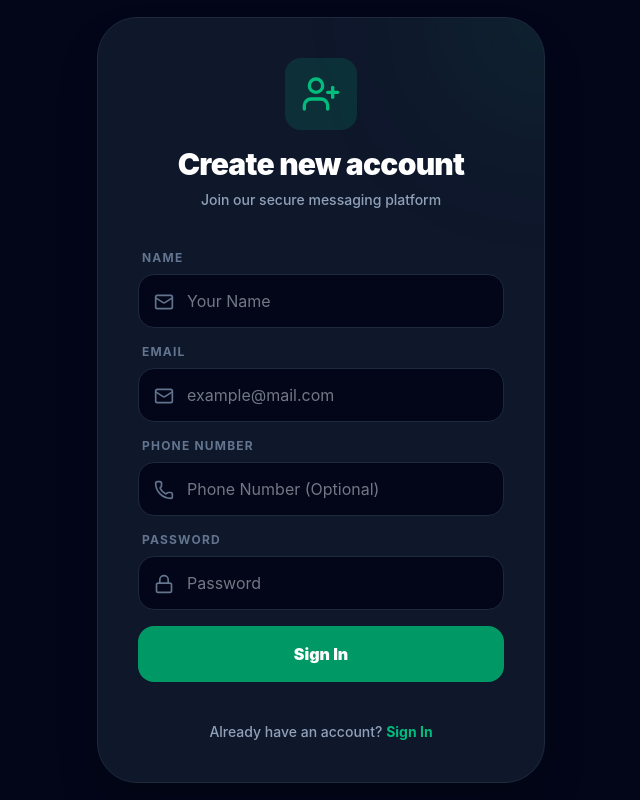
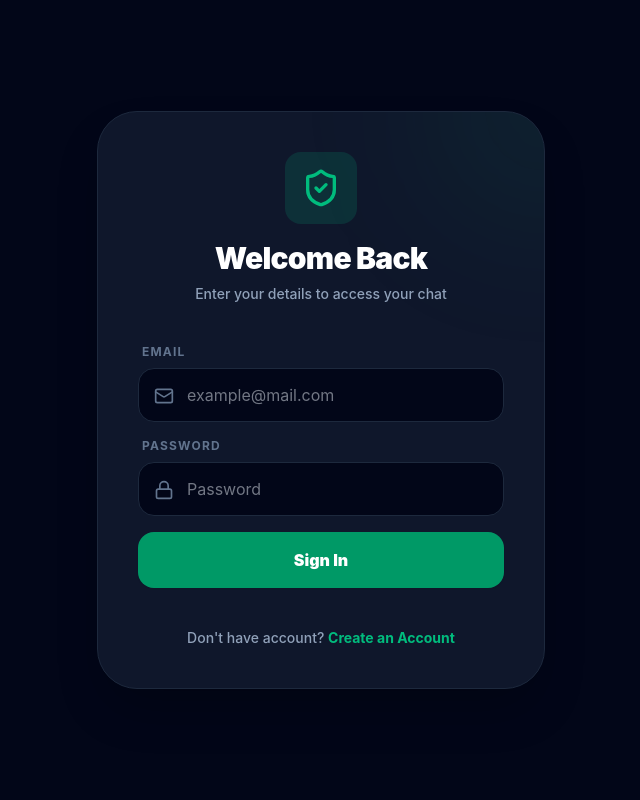
Before and after one commit to fahimx51/cheat-realtime-chat-client, a React (Vite) app: page /login in a window 1280 px wide. Shown: the whole page, without its empty margins (319-959 px from the left). Built offline with nearby package versions, Linux system fonts and the light colour scheme.

Commit message:
Added login logic and setup AuthContext and routes

```diff
--- a/src/App.jsx
+++ b/src/App.jsx
@@ -1,19 +1,40 @@
+import { Navigate, Route, Routes } from "react-router-dom"
 import Home from "./pages/Home"
 import Login from "./pages/Login"
 import Profile from "./pages/Profile"
 import Register from "./pages/Register"
+import { useContext } from "react"
+import { AuthContext } from "./contexts/AuthContext"
 
 function App() {
+
+  const { user } = useContext(AuthContext);
 
   return (
     <div className="min-h-screen bg-slate-950 text-slate-200 selection:bg-emerald-500/30">
 
-      {/* <Login /> */}
-      <Register />
+      <Routes>
+        <Route
+          path="/login"
+          element={!user ? <Login /> : <Navigate to='/' />}
+        />
 
-      {/* <Home /> */}
+        <Route
+          path="/register"
+          element={!user ? <Register /> : <Navigate to='/' />}
+        />
 
-      {/* <Profile /> */}
+        <Route
+          path="/profile"
+          element={user ? <Profile /> : <Navigate to='/login' />}
+        />
+
+        <Route
+          path="/"
+          element={user ? <Home /> : <Navigate to='/login' />}
+        />
+
+      </Routes>
 
     </div>
   )
--- /dev/null
+++ b/src/contexts/AuthContext.jsx
@@ -0,0 +1,44 @@
+import { createContext, useEffect, useState } from "react";
+
+export const AuthContext = createContext();
+
+export const AuthProvider = ({ children }) => {
+    const [user, setUser] = useState(null);
+    const [token, setToken] = useState(localStorage.getItem('token') || null);
+    const [loading, setLoading] = useState(true);
+
+    useEffect(() => {
+        const savedUser = localStorage.getItem('user');
+        const savedToken = localStorage.getItem('token');
+
+        if (savedToken && savedUser) {
+            setUser(JSON.parse(savedUser));
+            setToken(savedToken);
+        }
+
+        setLoading(false);
+
+    }, []);
+
+    const login = (userData, userToken) => {
+        localStorage.setItem('token', userToken);
+        localStorage.setItem('user', JSON.stringify(userData));
+    };
+
+    const logout = () => {
+        localStorage.removeItem('token');
+        localStorage.removeItem('user');
+
+        setUser(null);
+        setToken(null);
+        window.location.href = '/login';
+    };
+
+
+    return (
+        <AuthContext.Provider value={{ user, setUser, token, setToken, login, logout, loading }}>
+            {!loading && children}
+        </AuthContext.Provider>
+    )
+
+}
--- a/src/main.jsx
+++ b/src/main.jsx
@@ -3,12 +3,17 @@ import { createRoot } from 'react-dom/client'
 import './index.css'
 import App from './App.jsx'
 import { BrowserRouter } from 'react-router-dom'
+import { AuthProvider } from './contexts/AuthContext.jsx'
 
 createRoot(document.getElementById('root')).render(
   <StrictMode>
 
     <BrowserRouter>
-      <App />
+      <AuthProvider>
+
+        <App />
+
+      </AuthProvider>
     </BrowserRouter>
 
   </StrictMode>,
--- a/src/pages/Login.jsx
+++ b/src/pages/Login.jsx
@@ -1,7 +1,36 @@
 import { Lock, Mail, ShieldCheck } from "lucide-react";
-import React from "react";
+import React, { useContext, useState } from "react";
+import { Link, useNavigate } from "react-router-dom";
+import { AuthContext } from "../contexts/AuthContext";
+import { loginAPI } from "../services/api";
 
 function Login() {
+
+    const { login } = useContext(AuthContext);
+
+    const [isSubmitting, setSubmitting] = useState(false);
+
+    const navigate = useNavigate();
+
+    const handleLogin = async (e) => {
+        e.preventDefault();
+        setSubmitting(true);
+
+        try {
+            const formData = Object.fromEntries(new FormData(e.currentTarget));
+            const response = await loginAPI(formData);
+
+            login(response.user, response.token);
+
+            navigate('/');
+
+        }
+        catch (error) {
+            console.error("Login Error Details", error);
+            alert(error.messege || "Invalid Email or Password");
+        }
+    };
+
     return (
         <div className="flex h-screen items-center justify-center bg-slate-950 px-4">
             <div className="w-full max-w-md bg-slate-900 p-10 rounded-[2.5rem] shadow-2xl border border-slate-800 relative overflow-hidden">
@@ -16,7 +45,7 @@ function Login() {
                         <p className="text-slate-400 text-sm mt-2 font-medium">Enter your details to access your chat</p>
                     </div>
 
-                    <form className="space-y-4">
+                    <form onSubmit={handleLogin} className="space-y-4">
                         <div className="space-y-2">
                             <label className="text-xs font-bold text-slate-500 uppercase ml-1 tracking-widest block">
                                 Email
@@ -25,6 +54,7 @@ function Login() {
                                 <Mail className="absolute left-4 top-4.5 text-slate-500 group-focus-within:text-emerald-500 transition-colors " size={20} />
                                 <input
                                     type="email"
+                                    name="email"
                                     placeholder="example@mail.com"
                                     required
                                     className="w-full bg-slate-950 border border-slate-800 p-3.5 pl-12 rounded-2xl text-slate-200 outline-none focus:border-emerald-500/50 focus:ring-4 focus:ring-emerald-500/10 transition-all"
@@ -41,6 +71,7 @@ function Login() {
                                 <Lock className="absolute left-4 top-4.5 text-slate-500 group-focus-within:text-emerald-500 transition-colors " size={20} />
                                 <input
                                     type="password"
+                                    name="password"
                                     placeholder="Password"
                                     required
                                     className="w-full bg-slate-950 border border-slate-800 p-3.5 pl-12 rounded-2xl text-slate-200 outline-none focus:border-emerald-500/50 focus:ring-4 focus:ring-emerald-500/10 transition-all"
@@ -48,13 +79,14 @@ function Login() {
                             </div>
                         </div>
 
-                        <button type="submit" className="w-full bg-emerald-600 hover:bg-emerald-500 disabled:opacity-50 disabled:cursor-not-allowed text-slate-950 font-black py-4 rounded-2xl transition-all duration-300 shadow-xs flex items-center justify-center gap-2">
+                        <button type="submit" className="w-full bg-emerald-600 hover:bg-emerald-500 disabled:opacity-50 disabled:cursor-not-allowed text-slate-950 font-black py-4 rounded-2xl transition-all duration-300 shadow-xs flex items-center justify-center gap-2 cursor-pointer">
                             <span className="text-white">Sign In</span>
                         </button>
+
                     </form>
 
                     <p className="mt-10 text-center text-slate-400 text-sm font-medium ">Don't have account?{" "}
-                        <a href="#" className="text-emerald-500 font-bold hover:text-emerald-400 transition-all underline-offset-4  hover:underline">Create an Account</a>
+                        <Link to="/register" className="text-emerald-500 font-bold hover:text-emerald-400 transition-all underline-offset-4  hover:underline">Create an Account</Link>
                     </p>
 
                 </div>
--- a/src/pages/Register.jsx
+++ b/src/pages/Register.jsx
@@ -1,7 +1,7 @@
 import React, { useState } from 'react'
 import { Lock, Mail, Phone, UserPlus } from "lucide-react";
 import { Link, useNavigate } from 'react-router-dom';
-import { register } from '../services/api';
+import { registerAPI } from '../services/api';
 
 export default function Register() {
 
@@ -16,7 +16,7 @@ export default function Register() {
     const handleSubmit = async (e) => {
         e.preventDefault();
         try {
-            await register(formData);
+            await registerAPI(formData);
             navigate('/login');
         }
         catch (error) {
--- a/src/services/api.js
+++ b/src/services/api.js
@@ -10,7 +10,12 @@ const api = axios.create({
 
 //authEndpoints
 
-export const register = async (userData) => {
+export const registerAPI = async (userData) => {
     const resposnse = await api.post("/auth/register", userData);
     return resposnse.data;
 };
+
+export const loginAPI = async (userData) => {
+    const resposnse = await api.post("/auth/login", userData);
+    return resposnse.data;
+};
```
